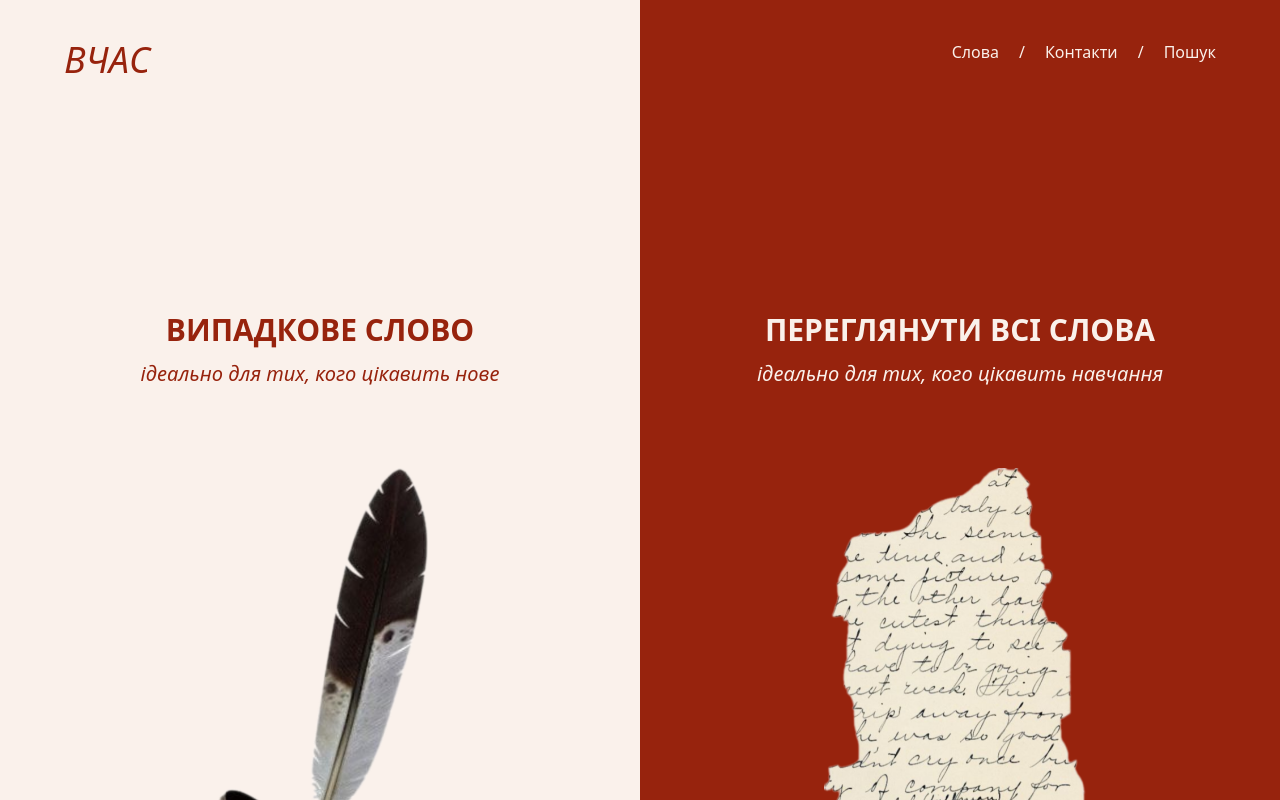
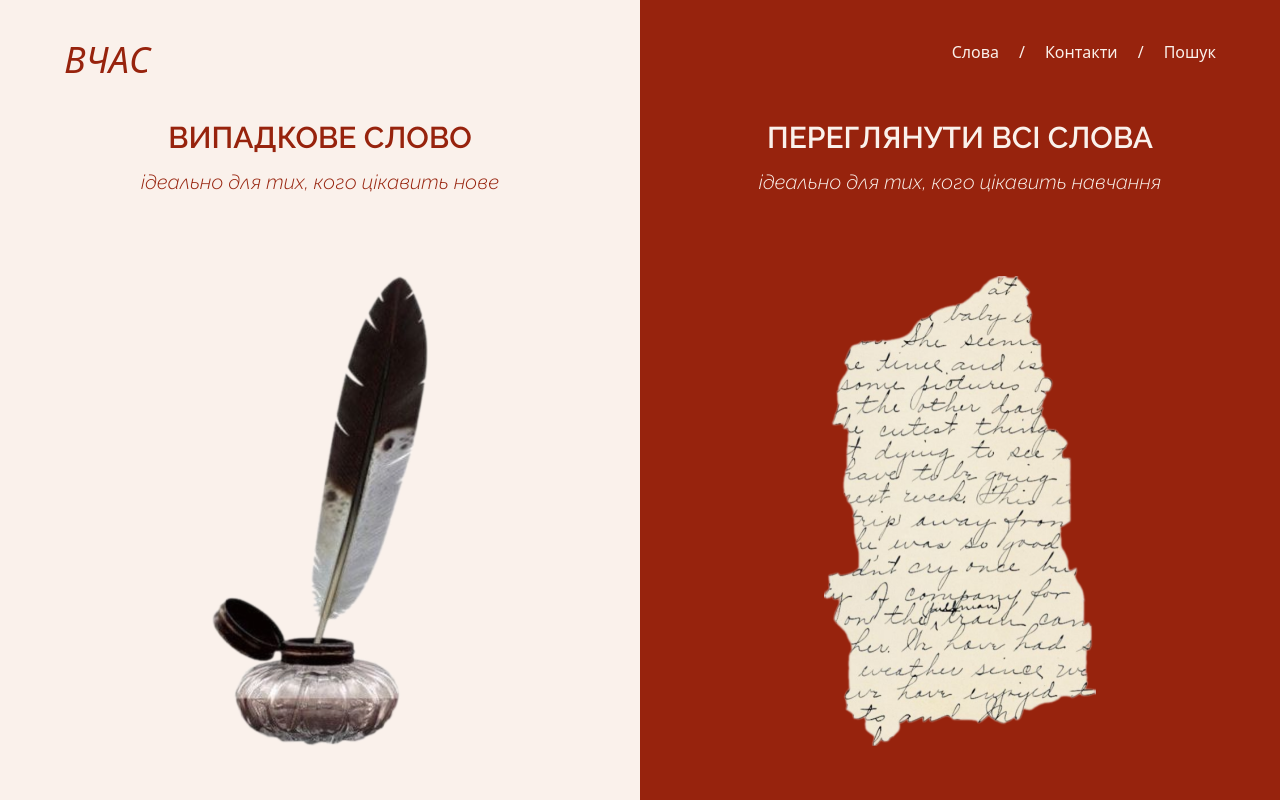
Before and after one commit to Peephie/Vchas, a React (Vite) app: page / in a window 1280 px wide. Shown: the top 800 px of the page. Built offline with nearby package versions, Linux system fonts and the light colour scheme.

Commit message:
Fonts + Height Adaptive Layout
- Added fonts to header and subheader on MainHero
- Added restrictions by 100vh to index css
- Changed spacing on MainScreen

```diff
--- a/src/components/MainHero.jsx
+++ b/src/components/MainHero.jsx
@@ -13,12 +13,12 @@ const MainHero = ({
 	return (
 		<div className={`bg-${primaryColor}`}>
 			<h1
-				className={`font-bold text-${brandColor} mb-3 uppercase text-center text-3xl`}
+				className={`text-${brandColor} mb-3 uppercase text-center text-3xl font-raleway font-semibold`}
 				href={linkValue}
 			>
 				{heading}
 			</h1>
-			<h2 className={`font-light italic text-${brandColor} mb-9 text-center text-xl`}>
+			<h2 className={`text-${brandColor} mb-9 text-center text-xl font-raleway-italic font-light`}>
 				{subheading}
 			</h2>
 			<img
--- a/src/components/MainScreen.jsx
+++ b/src/components/MainScreen.jsx
@@ -3,11 +3,11 @@ import MainHero from './MainHero'
 
 const MainScreen = () => {
 	return (
-		<div className='bg-gradient-to-r from-beige from-50% to-cherry to-50%'>
-			<div className='mb-48'>
+		<div className='flex flex-col justify-between h-full bg-gradient-to-r from-beige from-50% to-cherry to-50%'>
+			<div className='mb-30'>
 				<Navbar/>
 			</div>
-			<div className='grid grid-cols-50/50'>
+			<div className='grid grid-cols-50/50 mb-20'>
 				<MainHero
 					heading='Випадкове Слово'
 					subheading='ідеально для тих, кого цікавить нове'
--- a/src/index.css
+++ b/src/index.css
@@ -69,4 +69,6 @@
 	padding: 0;
 	width: 100%;
 	max-width: 100%;
+	height: 100vh;
+	max-height: 100vh;
 }
```
